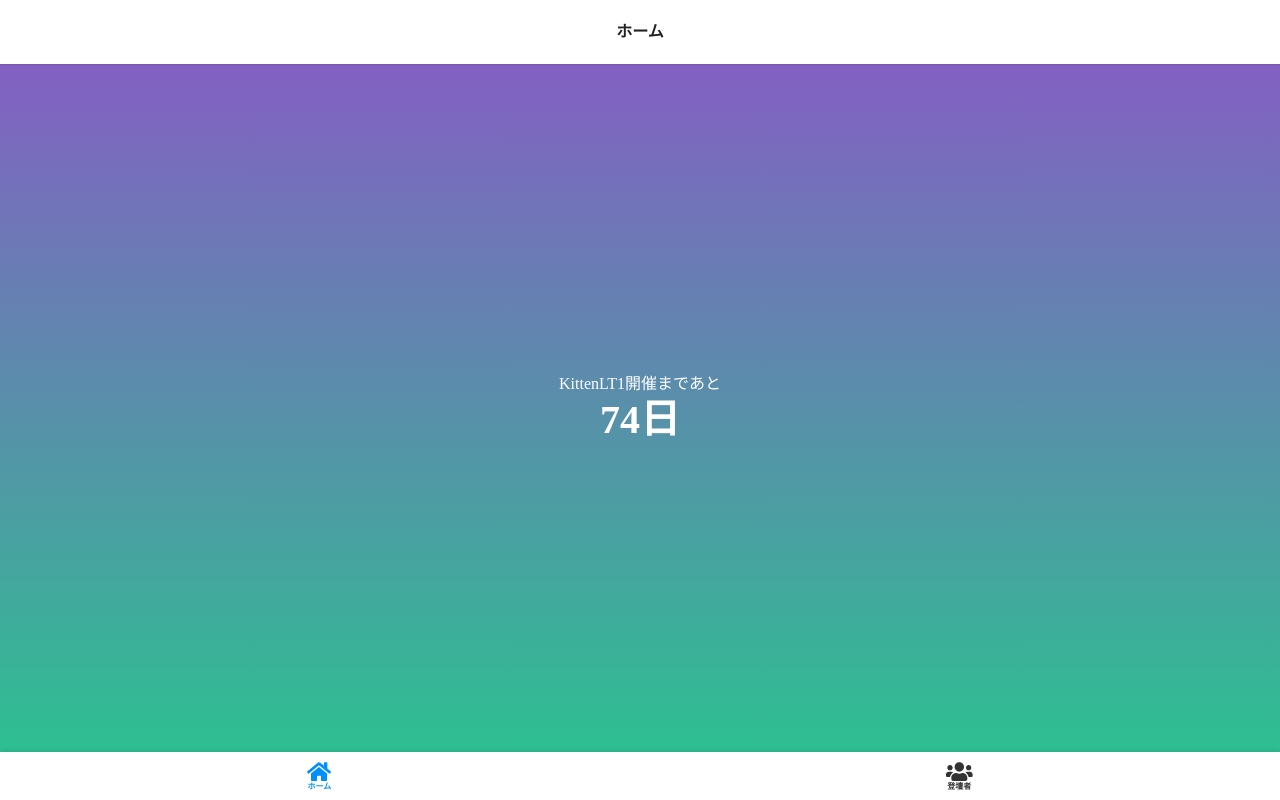
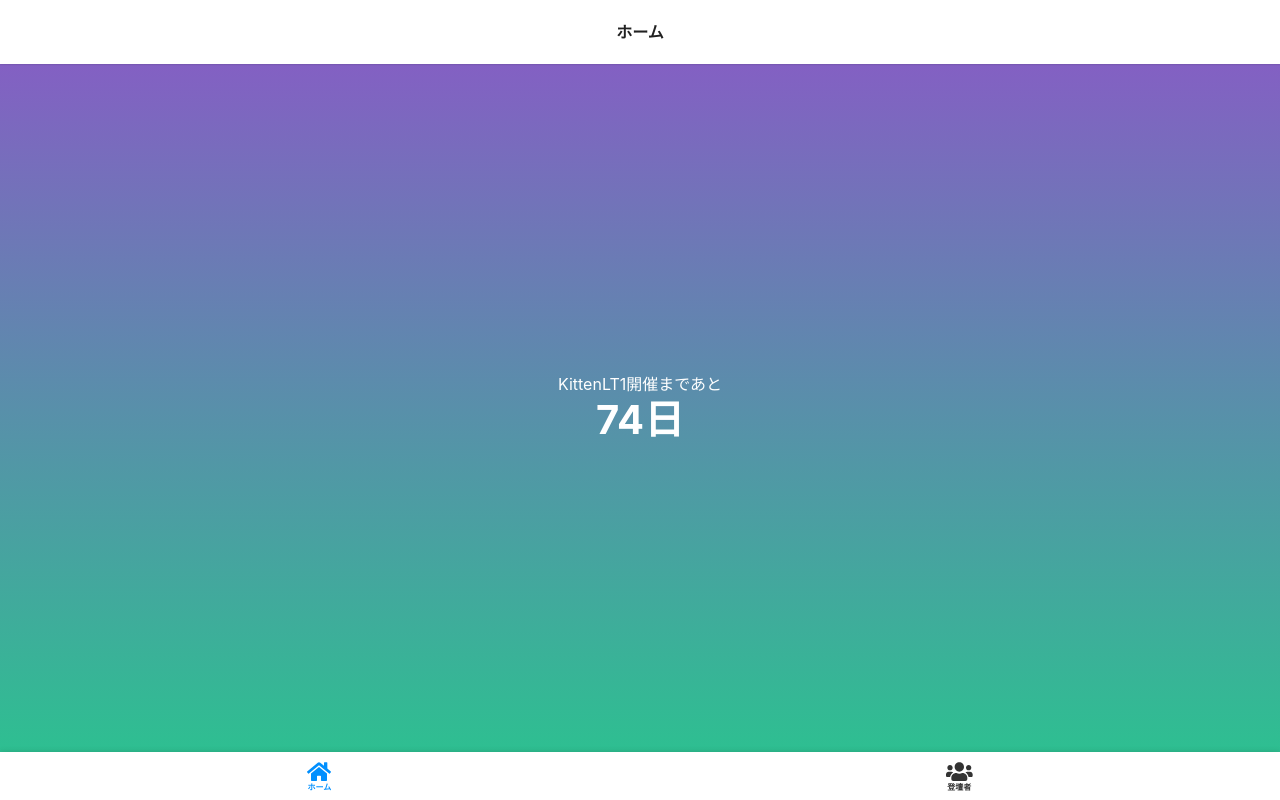
Before and after one commit to TeamKitten/LTApp, a React app: page / in a window 1280 px wide. Built offline with nearby package versions, Linux system fonts and the light colour scheme.

Commit message:
フォントファミリ修正

```diff
--- a/src/index.css
+++ b/src/index.css
@@ -128,7 +128,7 @@
 }
 html,
 body {
-  font-family: "Rounded Mplus 1c";
+  font-family: -apple-system, BlinkMacSystemFont, 'Segoe UI', Roboto, Oxygen, Ubuntu, Cantarell, 'Open Sans', 'Helvetica Neue', sans-serif;
   -webkit-font-smoothing: antialiased;
   -moz-osx-font-smoothing: grayscale;
   background: #fefefe;
```
